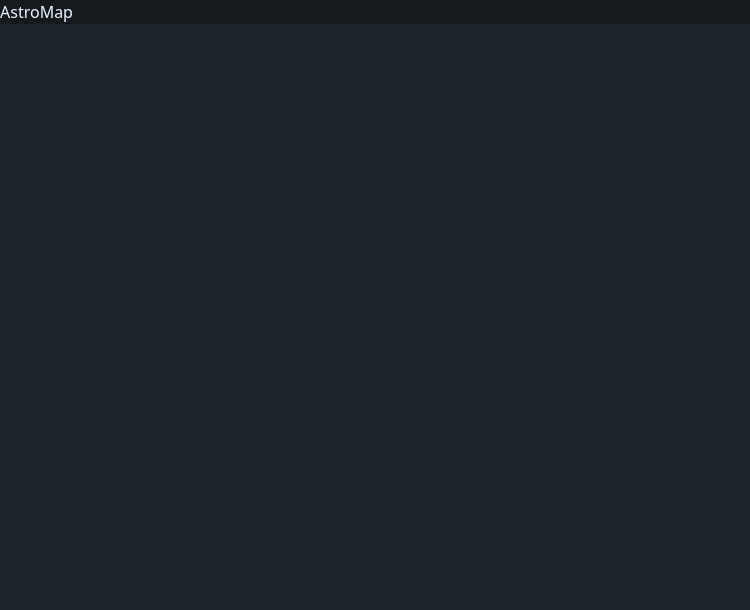
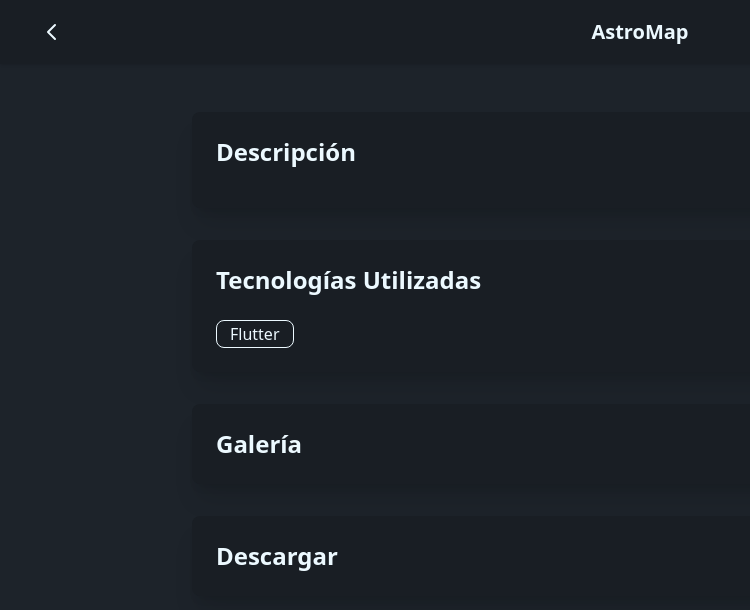
Before and after one commit to ElMexicanitox3/gerardomp.com-vue, a Vue app: page /project/AstroMap in a window 1280 px wide. Shown: the top 610 px of the page, without its empty margins (0-750 px from the left). Built offline with nearby package versions, Linux system fonts and the light colour scheme.

Commit message:
feat: enhance project view with detailed description, gallery, and download options

```diff
--- a/src/core/interface/projectInformation.interface.ts
+++ b/src/core/interface/projectInformation.interface.ts
@@ -9,6 +9,7 @@
   urlAppStore?: string;
   backgroundColor?: string;
   textColor?: string;
+  gallery?: string[];
   badges: Badge[];
 }
 
--- a/src/data/projectsData.ts
+++ b/src/data/projectsData.ts
@@ -20,6 +20,8 @@
   },
   {
     name: 'NoteHub',
+    description:
+      'NoteHub descropction, Id officia occaecat cillum amet est qui laborum esse id veniam eiusmod.',
     screenImage: '/assets/notehub.png',
     backgroundColor: 'bg-amber-400',
     textColor: 'text-black',
--- a/src/features/home/components/CardMobile.vue
+++ b/src/features/home/components/CardMobile.vue
@@ -1,4 +1,8 @@
 <template>
+  <router-link
+    :to="`/project/${cardData.name}`"
+    class="block hover:scale-105 transition-transform duration-300"
+  >
     <div
       class="relative rounded-lg p-2 overflow-hidden w-auto h-auto md:h-[300px] xl:h-[300px] 2xl:w-[480px]"
       :class="`${cardData.backgroundColor} ${cardData.textColor}`"
@@ -70,6 +74,7 @@
         </div>
       </div>
     </div>
+  </router-link>
 </template>
 
 <script setup lang="ts">
--- a/src/features/project/views/projectView.vue
+++ b/src/features/project/views/projectView.vue
@@ -1,5 +1,125 @@
 <template>
-  <div>{{ projectName }}</div>
+  <div v-if="project" class="bg-base-100 min-h-screen">
+    <header class="sticky top-0 z-10 bg-base-200 backdrop-blur-md shadow-sm">
+      <div class="container mx-auto px-4 sm:px-6 lg:px-8">
+        <div class="flex items-center justify-between h-16">
+          <button
+            @click="$router.back()"
+            class="btn btn-ghost btn-circle"
+            aria-label="Volver a la página anterior"
+          >
+            <svg
+              xmlns="http://www.w3.org/2000/svg"
+              class="h-6 w-6"
+              fill="none"
+              viewBox="0 0 24 24"
+              stroke="currentColor"
+            >
+              <path
+                stroke-linecap="round"
+                stroke-linejoin="round"
+                stroke-width="2"
+                d="M15 19l-7-7 7-7"
+              />
+            </svg>
+          </button>
+
+          <h1 class="text-xl font-bold text-center truncate px-4">
+            {{ project.name }}
+          </h1>
+
+          <div class="w-10"></div>
+        </div>
+      </div>
+    </header>
+
+    <main class="container mx-auto px-4 sm:px-6 lg:px-8 py-12">
+      <div class="max-w-4xl mx-auto space-y-8">
+        <div class="card bg-base-200 shadow-xl">
+          <div class="card-body">
+            <h2 class="card-title text-2xl">Descripción</h2>
+            <p class="text-base-content/80 mt-2">{{ project.description }}</p>
+          </div>
+        </div>
+
+        <div class="card bg-base-200 shadow-xl">
+          <div class="card-body">
+            <h2 class="card-title text-2xl">Tecnologías Utilizadas</h2>
+            <div v-if="project.badges?.length" class="flex flex-wrap gap-3 mt-4">
+              <span
+                v-for="badge in project.badges"
+                :key="badge.name"
+                class="badge badge-lg badge-outline"
+              >
+                {{ badge.name }}
+              </span>
+            </div>
+          </div>
+        </div>
+
+        <div class="card bg-base-200 shadow-xl">
+          <div class="card-body">
+            <h2 class="card-title text-2xl">Galería</h2>
+            <div v-if="project.gallery?.length" class="grid grid-cols-1 sm:grid-cols-2 gap-4 mt-4">
+              <div class="col-span-1 sm:col-span-2 rounded-lg overflow-hidden">
+                <img
+                  :src="project.screenImage"
+                  :alt="`Imagen principal de ${project.name}`"
+                  class="w-full h-auto object-cover"
+                />
+              </div>
+              <div
+                v-for="(image, index) in project.gallery"
+                :key="index"
+                class="rounded-lg overflow-hidden"
+              >
+                <img
+                  :src="image"
+                  :alt="`Imagen de la galería ${index + 1}`"
+                  class="w-full h-48 object-cover hover:scale-105 transition-transform duration-300 cursor-pointer"
+                />
+              </div>
+            </div>
+          </div>
+        </div>
+
+        <div class="card bg-base-200 shadow-xl">
+          <div class="card-body">
+            <h2 class="card-title text-2xl">Descargar</h2>
+            <div
+              class="flex items-center gap-4 mt-4"
+              v-if="project.isOnAppStore || project.isOnPlayStore"
+            >
+              <a
+                v-if="project.isOnAppStore && project.urlAppStore"
+                :href="project.urlAppStore"
+                target="_blank"
+                rel="noopener noreferrer"
+              >
+                <img
+                  src="/assets/app-store.svg"
+                  alt="Descargar en App Store"
+                  class="w-40 hover:opacity-80 transition-opacity"
+                />
+              </a>
+              <a
+                v-if="project.isOnPlayStore && project.urlPlayStore"
+                :href="project.urlPlayStore"
+                target="_blank"
+                rel="noopener noreferrer"
+              >
+                <img
+                  src="/assets/google-play.svg"
+                  alt="Descargar en Google Play"
+                  class="w-40 hover:opacity-80 transition-opacity"
+                />
+              </a>
+            </div>
+          </div>
+        </div>
+      </div>
+    </main>
+  </div>
 </template>
 
 <script setup lang="ts">
@@ -8,11 +128,25 @@
 
 const route = useRoute();
 const projectName = ref<string>();
+const project = ref<ProjectInformation>();
+
+import { projects } from '@/data/projectsData';
+import router from '@/router';
+import type { ProjectInformation } from '@/core/interface/projectInformation.interface';
 
 onMounted(() => {
   const nameParam = route.params.name;
   projectName.value = Array.isArray(nameParam) ? nameParam[0] : nameParam;
+
+  const foundProject = projects.find((p) => p.name === projectName.value);
+  if (foundProject) {
+    project.value = foundProject;
+  } else {
+    router.push({ name: 'home' });
+  }
 });
+
+console.log(project);
 </script>
 
 <style scoped></style>
```
Lines whose indentation alone changed are shown as unchanged.
